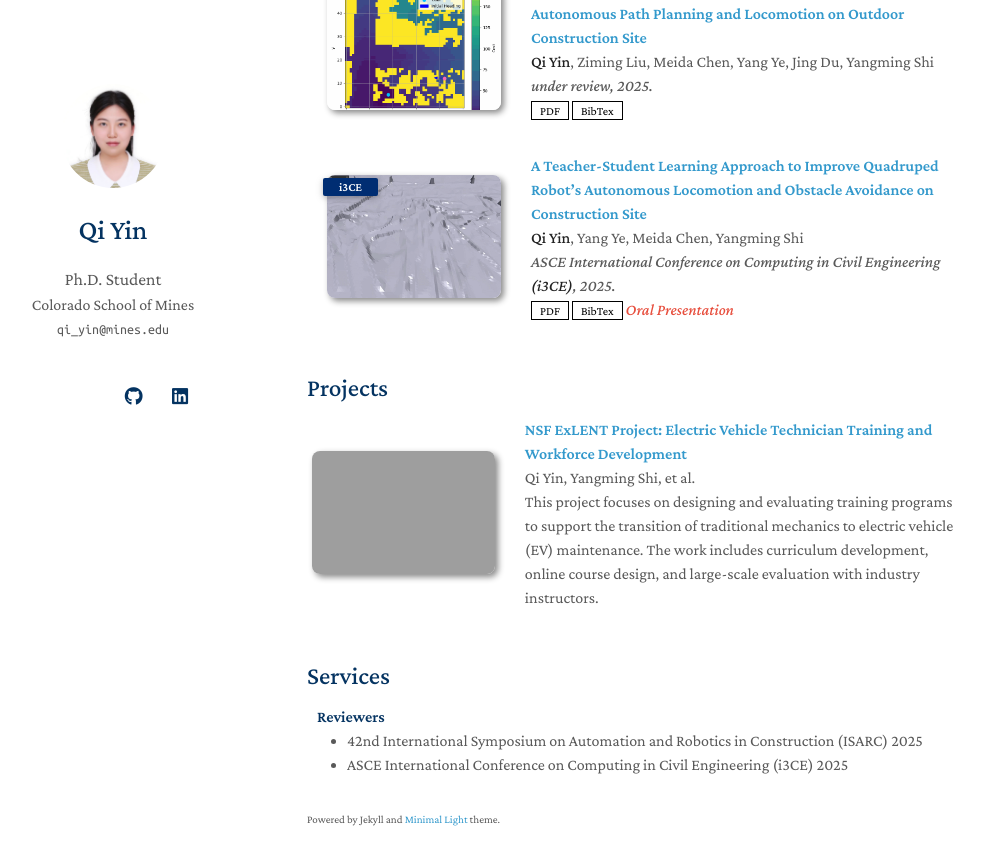
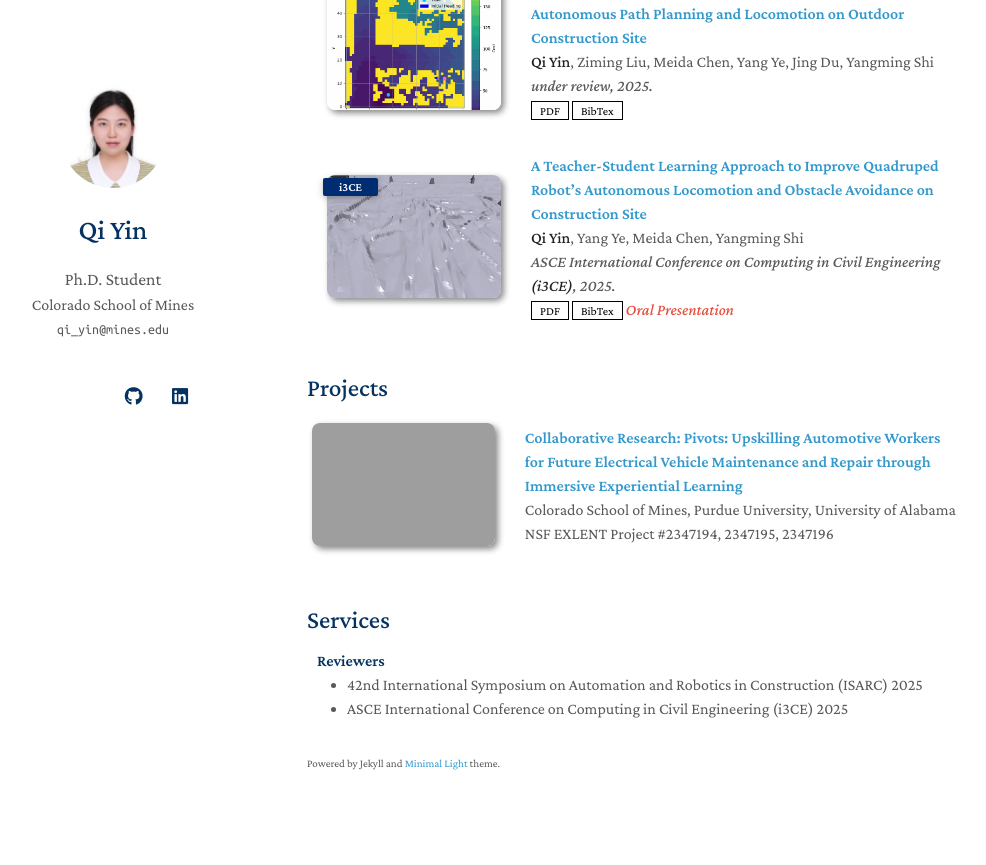
Before and after one commit to Qiii04/Qiyin.github.io, a Jekyll site: the page built from index.md, in a window 1280 px wide and 900 px high, scrolled down 865 px. Shown: the top 865 px of the window, without its empty margins (163-1149 px from the left). Built offline with Jekyll 4.4.1, drawn with Linux system fonts in a browser that asks for light colours; a style sheet for code colours, icons or effects is not loaded; our own code applies the rules of GitHub Pages for plain Markdown files; after the commit the page ends 1709 px from its top, so only the background shows below that; grey boxes are pictures that could not be loaded.

Commit message:
Update projects.yml

```diff
--- a/_data/projects.yml
+++ b/_data/projects.yml
@@ -1,7 +1,7 @@
 main:
 
-  - title: "NSF ExLENT Project: Electric Vehicle Technician Training and Workforce Development"
-    authors: "Qi Yin, Yangming Shi, et al."
-    description: "This project focuses on designing and evaluating training programs to support the transition of traditional mechanics to electric vehicle (EV) maintenance. The work includes curriculum development, online course design, and large-scale evaluation with industry instructors."
+  - title: "Collaborative Research: Pivots: Upskilling Automotive Workers for Future Electrical Vehicle Maintenance and Repair through Immersive Experiential Learning"
+    authors: "Colorado School of Mines, Purdue University, University of Alabama"
+    description: "NSF EXLENT Project #2347194, 2347195, 2347196"
     image: "/img/teaser_example_2.png"
     link: ""
```
